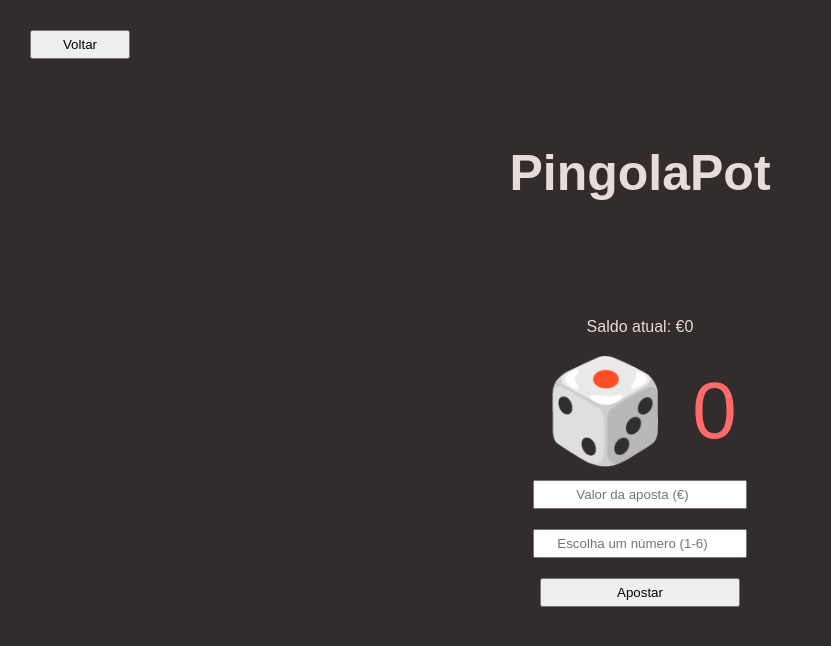
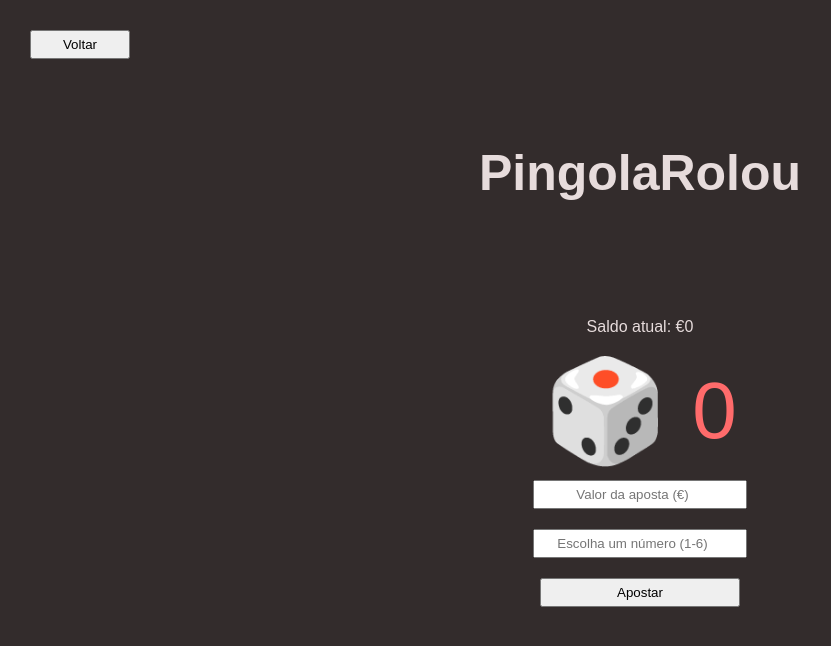
Before and after one commit to NathanTostes/pingolaoGame, a website: page views/minigames/pingolaRolou.html in a window 1280 px wide. Shown: the whole page, without its empty margins (0-831 px from the left). Drawn offline with Linux system fonts and the light colour scheme.

Commit message:
Changed the name of 'PingolaPot' to 'PigolaRolou'

```diff
--- a/views/minigames/pingolaPot.html
+++ b/views/minigames/pingolaRolou.html
@@ -3,13 +3,13 @@
 <head>
     <meta charset="UTF-8">
     <meta name="viewport" content="width=device-width, initial-scale=1.0">
-    <title>Jogo do Pingolão - Pingola Pot</title>
-    <link rel="stylesheet" href="../../public/styles/minigames/pingolaPot.css">
+    <title>Jogo do Pingolão - Pingola Rolou</title>
+    <link rel="stylesheet" href="../../public/styles/minigames/pingolaRolou.css">
 </head>
 <body>
 
     <div id="container">
-        <h1>PingolaPot</h1>
+        <h1>PingolaRolou</h1>
         <p>Saldo atual: €<span id="balance">100</span></p>
         <div class="game-area">
             <div id="dice">🎲</div>
@@ -24,6 +24,6 @@
     </div>
 
 
-<script src="../../scripts/minigames/pingolaPot.js"></script>
+<script src="../../scripts/minigames/pingolaRolou.js"></script>
 </body>
 </html>
```
Also changed, not shown: views/hub.html (+1 -1 lines), public/styles/minigames/pingolaRolou.css (renamed from public/styles/minigames/pingolaPot.css), scripts/minigames/pingolaRolou.js (renamed from scripts/minigames/pingolaPot.js).
